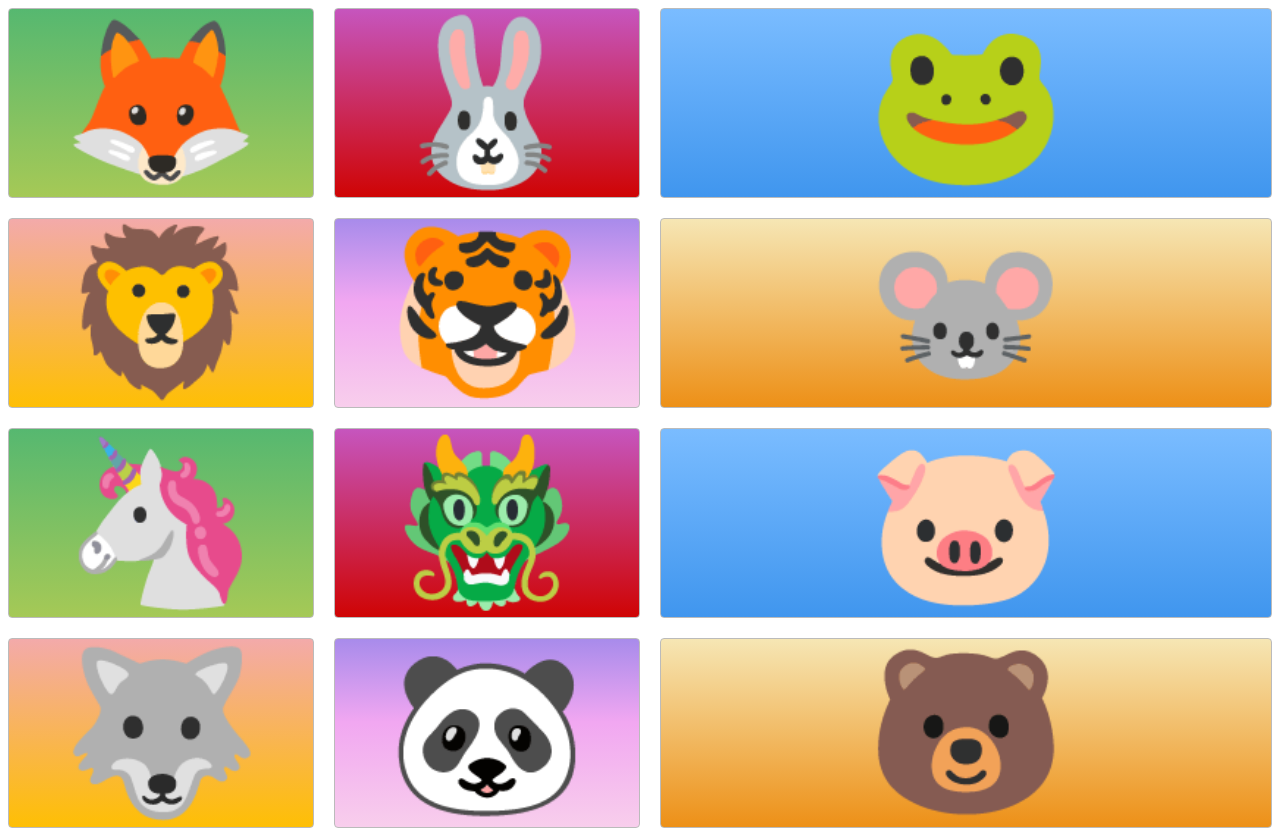
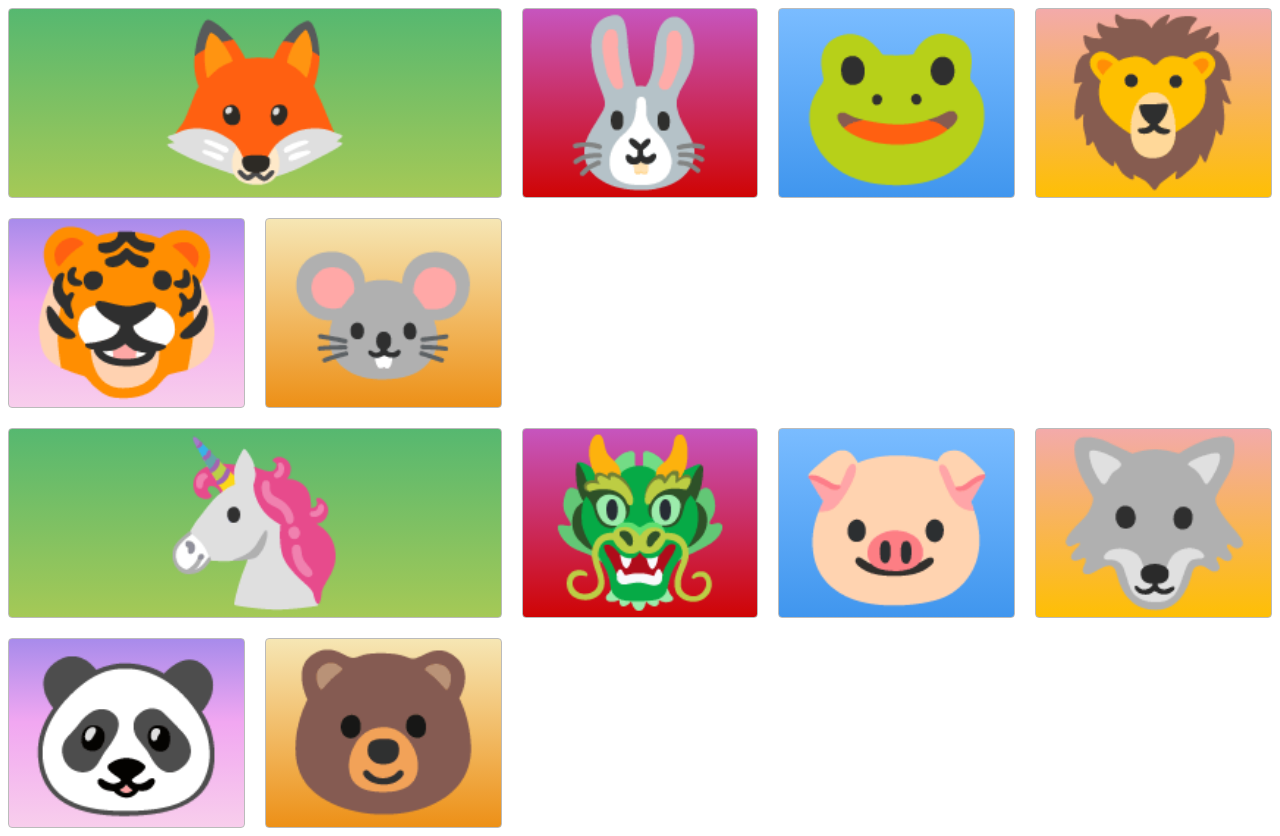
Before and after one commit to rabten17/cssGrid, a plain HTML site: page index.html in a window 1280 px wide. Drawn offline with Linux system fonts and the light colour scheme.

Commit message:
Version 4 - using repeat auto-fill minmax in grid layout

```diff
--- a/style.css
+++ b/style.css
@@ -1,11 +1,18 @@
 .container {
   display: grid;
-  grid-gap: 20px;
-  grid-template-columns: 1fr 1fr 2fr;
+  gap: 20px;
+  grid-template-columns: repeat(auto-fill, minmax(200px, 1fr));
+  grid-template-rows: 1fr;
 }
+.green {
+  /* grid-column-start: 1;
+  grid-column-end: 3; */
+  grid-column: 1/3;
+}
+
 .zone {
   cursor: pointer;
-  display: block;
+  /* display: block; */
   text-align: center;
   font-size: 10em;
   border-radius: 4px;
```
